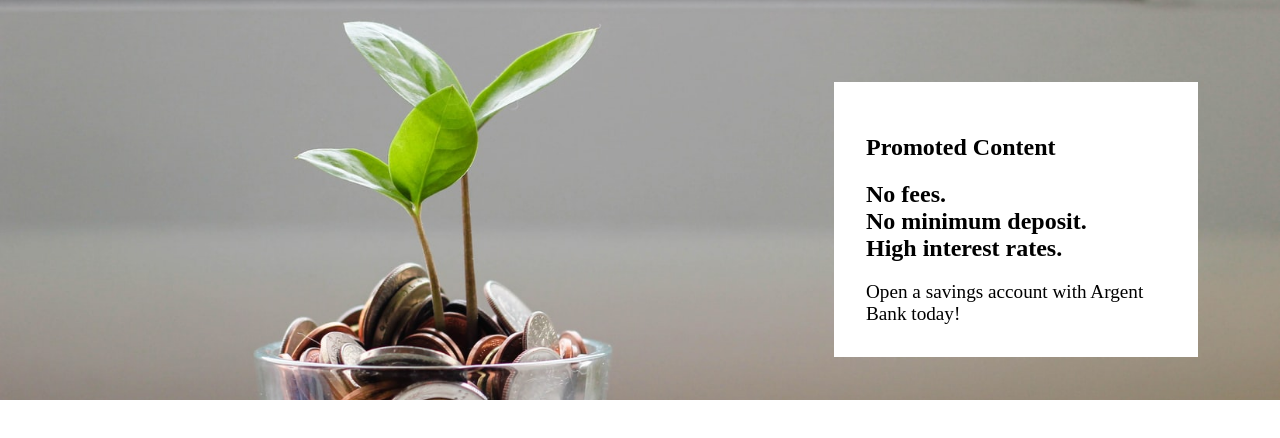
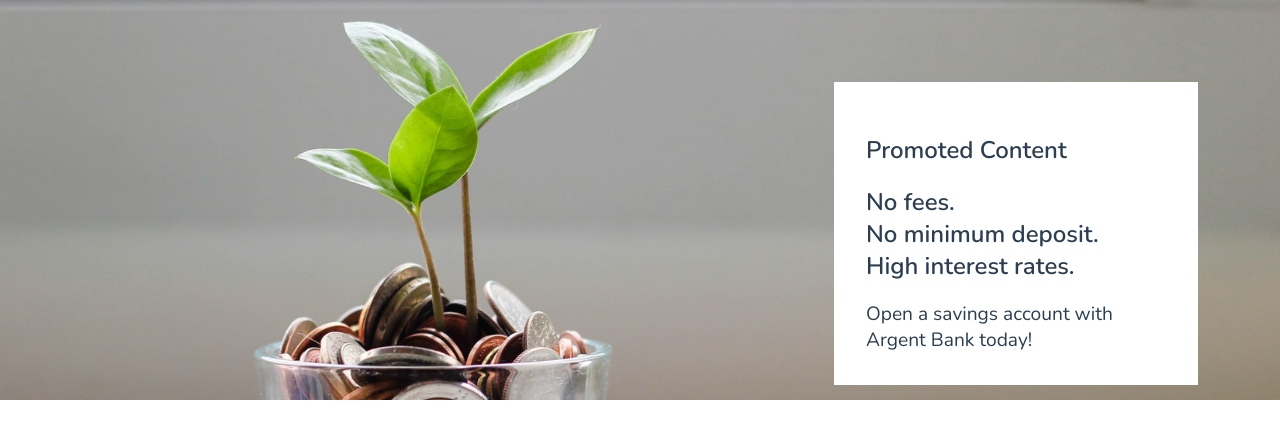
Before and after one commit to Maximecat/Maximecat_13_10092023, a React (Create React App) app: page / in a window 1280 px wide. Shown: the top 438 px of the page. Built offline with nearby package versions, Linux system fonts and the light colour scheme.

Commit message:
Feat (index) : style + route

```diff
--- a/src/index.css
+++ b/src/index.css
@@ -1,11 +1,18 @@
-body,
-html,
-#root {
-  margin: 0;
-  height: 100%;
+@import url('https://fonts.googleapis.com/css2?family=Montserrat:wght@400;500;700&family=Nunito:wght@300;400;500;600&family=Roboto:wght@400;500&display=swap');
+
+html {
+  font-family: 'Nunito', Helvetica, Arial, sans-serif;
+  -webkit-font-smoothing: antialiased;
+  -moz-osx-font-smoothing: grayscale;
+  text-align: center;
+  color: #2c3e50;
 }
 
-code {
-  font-family: source-code-pro, Menlo, Monaco, Consolas, 'Courier New',
-    monospace;
+body,
+#root {
+  cursor: default;
+  margin: 0;
+  display: flex;
+  flex-direction: column;
+  min-height: 100vh;
 }
--- a/src/index.js
+++ b/src/index.js
@@ -24,8 +24,8 @@
 
 root.render(
   <React.StrictMode>
-    <main>
+    <>
       <RouterProvider router={router} />
-    </main>
+    </>
   </React.StrictMode>
 );
```
